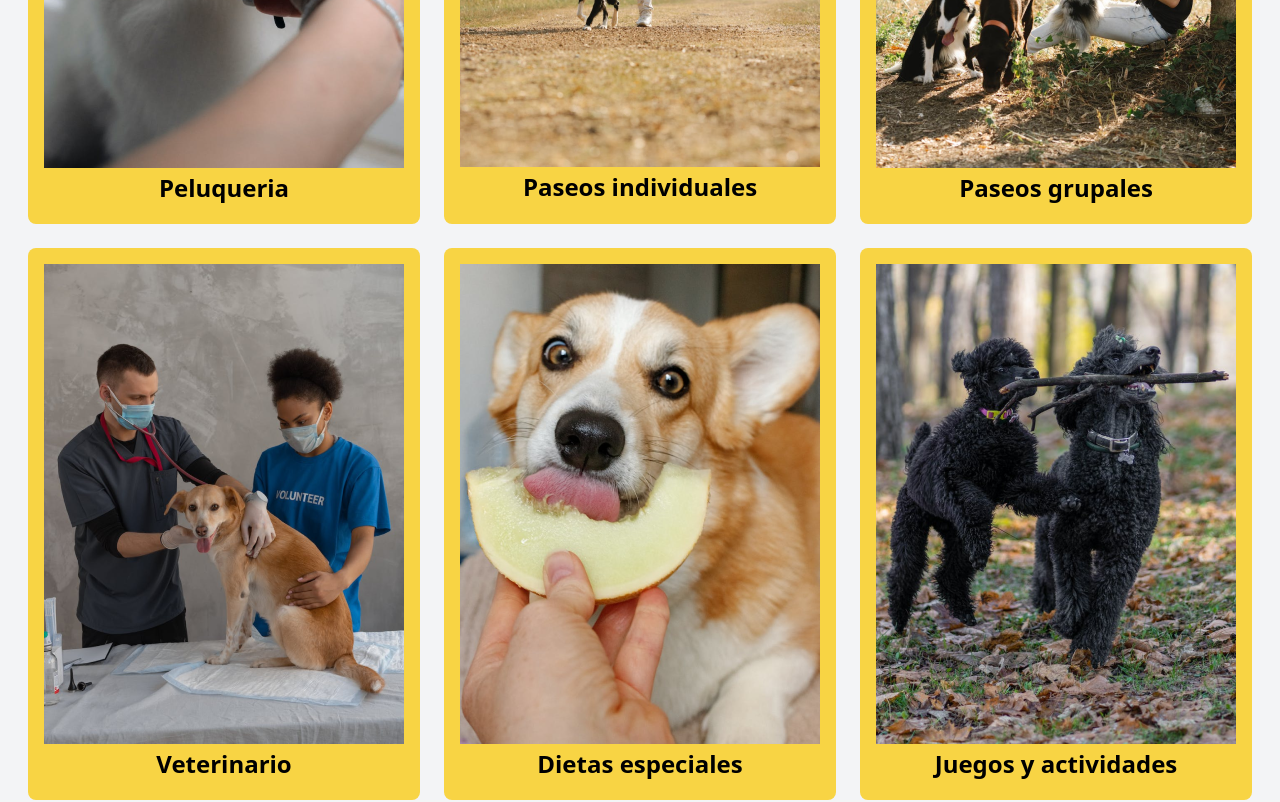
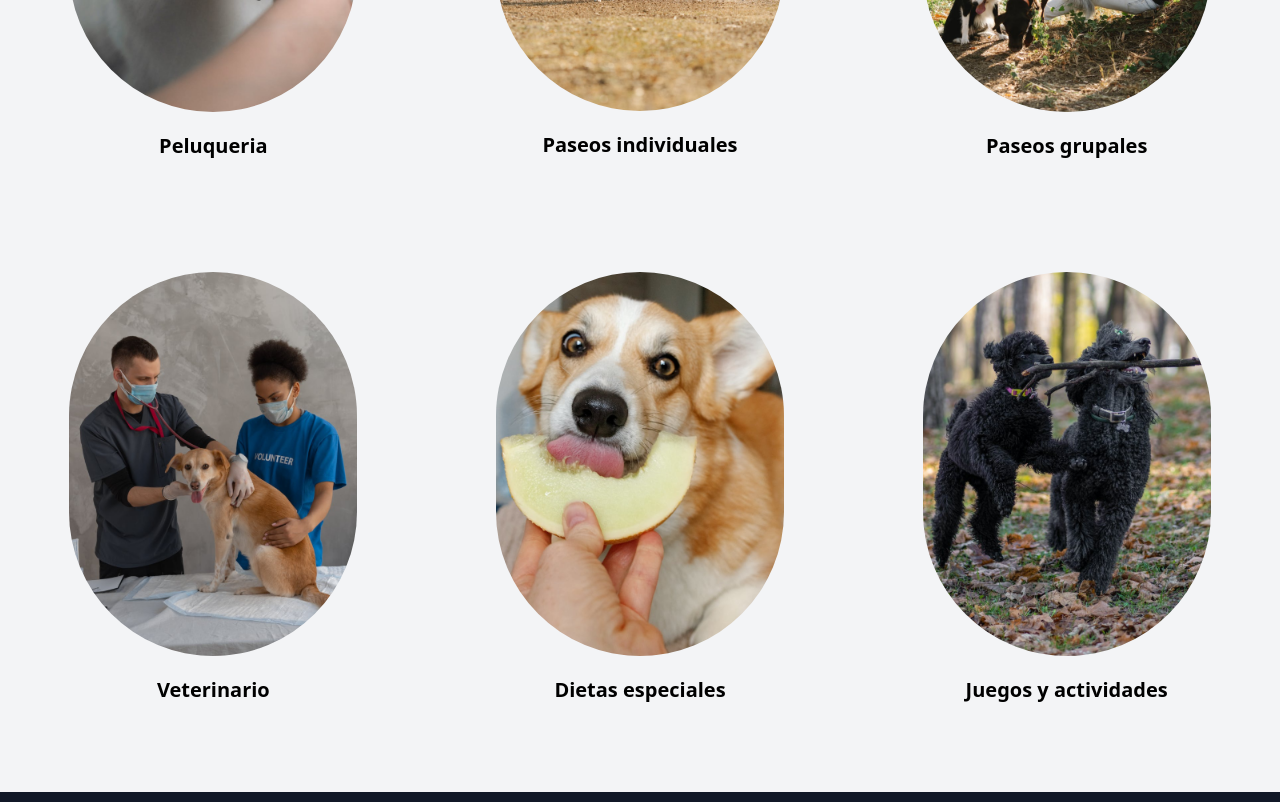
Before and after one commit to No-Country/c14-16-ft-node-react, a React (Vite) app in the folder frontend/: page / in a window 1280 px wide. Shown: the part 2140-2942 px from the top of the page. Built offline with nearby package versions, Linux system fonts and the light colour scheme.

Commit message:
modularizacion services

```diff
--- a/frontend/src/components/pages/home/Home.jsx
+++ b/frontend/src/components/pages/home/Home.jsx
@@ -7,6 +7,7 @@ import "./Home.css";
 
 import Hero from "../../hero";
 import Offer from "../../offer";
+import Services from "../../services";
 
 const Home = () => {
   const [place, setPlace] = useState("");
@@ -73,83 +74,7 @@ const Home = () => {
         </div>
 
         {/* Servicios  */}
-        <h2 className="text-4xl text-black font-bold text-center pt-5 mb-4">
-          Servicios
-        </h2>
-        <div className="flex flex-col md:flex-row m-4 justify-center items-center gap-6">
-          <div className="grid grid-cols-1 sm:grid-cols-2 md:grid-cols-3 gap-6">
-            <div
-              className="bg-gray-400 rounded-lg p-4 text-center"
-              style={boxStyle}
-            >
-              <StyledImage
-                imageSrc="/assets/Images/Peluqueria.png"
-                imageStyle={imageStyles}
-                textStyles={textStyles}
-                text="Peluqueria"
-              />
-            </div>
-
-            <div
-              className="bg-gray-400 rounded-lg  p-4 text-center"
-              style={boxStyle}
-            >
-              <StyledImage
-                imageSrc="/assets/Images/PaseosIndividuales.png"
-                imageStyle={imageStyles}
-                textStyles={textStyles}
-                text="Paseos individuales"
-              />
-            </div>
-
-            <div
-              className="bg-gray-400 rounded-lg  p-4 text-center"
-              style={boxStyle}
-            >
-              <StyledImage
-                imageSrc="/assets/Images/PaseosGrupales.png"
-                imageStyles={imageStyles}
-                textStyles={textStyles}
-                text="Paseos grupales"
-              />
-            </div>
-
-            <div
-              className="bg-gray-400 rounded-lg  p-4 text-center"
-              style={boxStyle}
-            >
-              <StyledImage
-                imageSrc="/assets/Images/Veterinario.png"
-                imageStyles={imageStyles}
-                textStyles={textStyles}
-                text="Veterinario"
-              />
-            </div>
-            <div
-              className="bg-gray-400 rounded-lg  p-4 text-center"
-              style={boxStyle}
-            >
-              <StyledImage
-                imageSrc="/assets/Images/DietasEspeciales.png"
-                imageStyles={imageStyles}
-                textStyles={textStyles}
-                text="Dietas especiales"
-              />
-            </div>
-
-            <div
-              className="bg-gray-400 rounded-lg  p-4 text-center"
-              style={boxStyle}
-            >
-              <StyledImage
-                imageSrc="/assets/Images/JuegosActividades.png"
-                imageStyles={imageStyles}
-                textStyles={textStyles}
-                text="Juegos y actividades"
-              />
-            </div>
-          </div>
-        </div>
+        <Services />
       </main>
     </>
   );
--- /dev/null
+++ b/frontend/src/components/services.jsx
@@ -0,0 +1,118 @@
+import CardServices from "./ui/card-services";
+
+function Services() {
+  return (
+    <section
+      id="services"
+      className="min-h-screen flex items-center justify-center"
+    >
+      <div className="container">
+        <h2 className="text-4xl text-black font-bold text-center pt-5 mb-4">
+          Servicios
+        </h2>
+        <div className="grid grid-cols-1 sm:grid-cols-2 lg:grid-cols-3 ">
+          <CardServices
+            name="Peluqueria"
+            url={"/assets/Images/Peluqueria.png"}
+          />
+          <CardServices
+            name="Paseos individuales"
+            url={"/assets/Images/PaseosIndividuales.png"}
+          />
+          <CardServices
+            name="Paseos grupales"
+            url={"/assets/Images/PaseosGrupales.png"}
+          />
+          <CardServices
+            name="Veterinario"
+            url={"/assets/Images/Veterinario.png"}
+          />
+          <CardServices
+            name="Dietas especiales"
+            url={"/assets/Images/DietasEspeciales.png"}
+          />
+          <CardServices
+            name="Juegos y actividades"
+            url={"/assets/Images/JuegosActividades.png"}
+          />
+        </div>
+        {/*    <div className="flex flex-col md:flex-row m-4 justify-center items-center gap-6">
+        <div className="grid grid-cols-1 sm:grid-cols-2 md:grid-cols-3 gap-6">
+          <div
+            className="bg-gray-400 rounded-lg p-4 text-center"
+            style={boxStyle}
+          >
+            <StyledImage
+              imageSrc="/assets/Images/Peluqueria.png"
+              imageStyle={imageStyles}
+              textStyles={textStyles}
+              text="Peluqueria"
+            />
+          </div>
+
+          <div
+            className="bg-gray-400 rounded-lg  p-4 text-center"
+            style={boxStyle}
+          >
+            <StyledImage
+              imageSrc="/assets/Images/PaseosIndividuales.png"
+              imageStyle={imageStyles}
+              textStyles={textStyles}
+              text="Paseos individuales"
+            />
+          </div>
+
+          <div
+            className="bg-gray-400 rounded-lg  p-4 text-center"
+            style={boxStyle}
+          >
+            <StyledImage
+              imageSrc="/assets/Images/PaseosGrupales.png"
+              imageStyles={imageStyles}
+              textStyles={textStyles}
+              text="Paseos grupales"
+            />
+          </div>
+
+          <div
+            className="bg-gray-400 rounded-lg  p-4 text-center"
+            style={boxStyle}
+          >
+            <StyledImage
+              imageSrc="/assets/Images/Veterinario.png"
+              imageStyles={imageStyles}
+              textStyles={textStyles}
+              text="Veterinario"
+            />
+          </div>
+          <div
+            className="bg-gray-400 rounded-lg  p-4 text-center"
+            style={boxStyle}
+          >
+            <StyledImage
+              imageSrc="/assets/Images/DietasEspeciales.png"
+              imageStyles={imageStyles}
+              textStyles={textStyles}
+              text="Dietas especiales"
+            />
+          </div>
+
+          <div
+            className="bg-gray-400 rounded-lg  p-4 text-center"
+            style={boxStyle}
+          >
+            <StyledImage
+              imageSrc="/assets/Images/JuegosActividades.png"
+              imageStyles={imageStyles}
+              textStyles={textStyles}
+              text="Juegos y actividades"
+            />
+          </div>
+        </div>
+      </div> */}
+      </div>
+    </section>
+  );
+}
+
+export default Services;
--- /dev/null
+++ b/frontend/src/components/ui/card-services.jsx
@@ -0,0 +1,21 @@
+import PropTypes from "prop-types";
+
+function CardServices({ name, url }) {
+  return (
+    <>
+      <div className="space-y-5 flex flex-col items-center p-14 relative">
+        <div className=" ">
+          <img src={url} alt={name} className="rounded-full w-full sm:w-72 " />
+        </div>
+        <h2 className="text-xl font-semibold">{name}</h2>
+      </div>
+    </>
+  );
+}
+
+CardServices.propTypes = {
+  name: PropTypes.string.isRequired,
+  url: PropTypes.string.isRequired,
+};
+
+export default CardServices;
```
